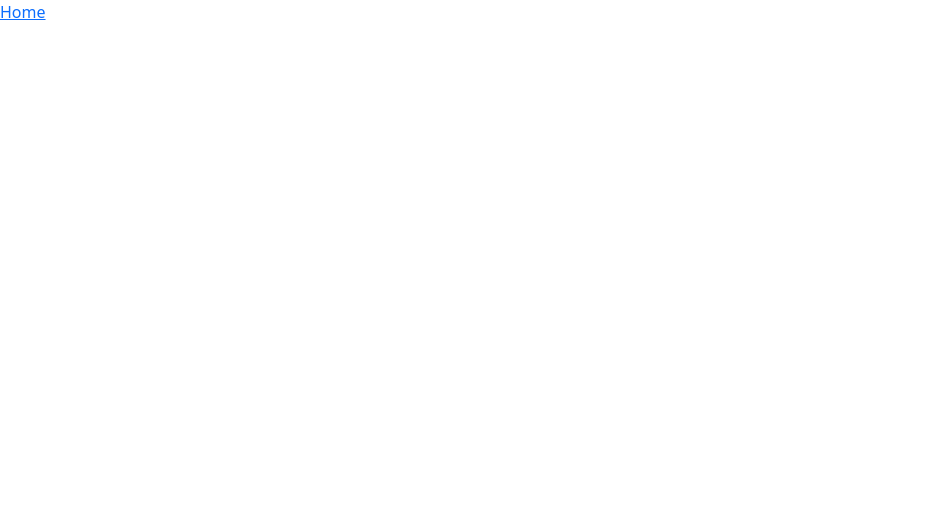
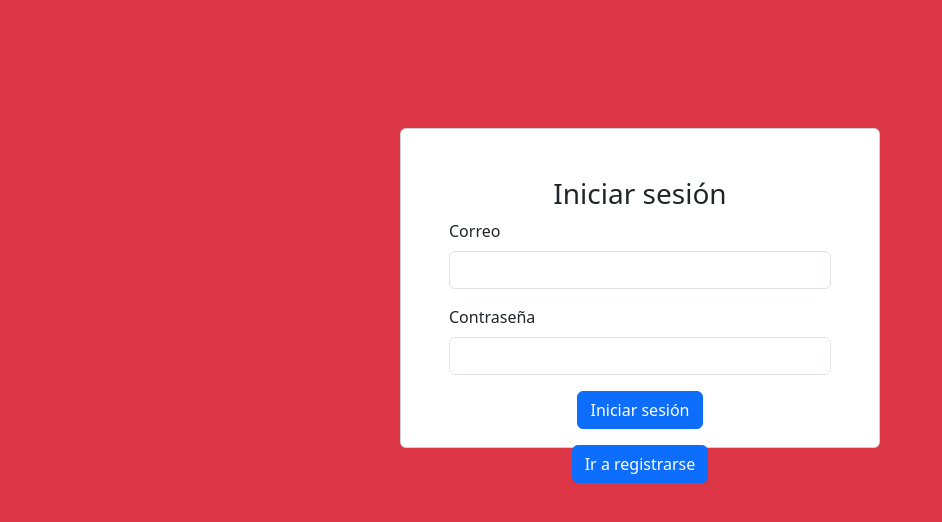
Before and after one commit to jorgeocampoc/Pedidos-Hamilo, a Vue app in the folder frontPedidos/: page /login in a window 1280 px wide. Before the commit this address had no page. Shown: the top 522 px of the page, without its empty margins (0-942 px from the left). Built offline with nearby package versions, Linux system fonts and the light colour scheme.

Commit message:
login y regitro

```diff
--- a/frontPedidos/src/App.vue
+++ b/frontPedidos/src/App.vue
@@ -1,5 +1,7 @@
 <script setup>
 import { RouterLink, RouterView } from 'vue-router'
+import { useRouter } from 'vue-router'
+  const route = useRouter();
 </script>
 
 <template>
@@ -7,8 +9,10 @@ import { RouterLink, RouterView } from 'vue-router'
     <header>
 
 
-<nav>
+<nav v-if="route.currentRoute.value.path !== '/login'">
   <RouterLink to="/">Home</RouterLink>
+  <!-- <RouterLink to="/login">Login</RouterLink> -->
+
 </nav>
 </header>
 
--- a/frontPedidos/src/router/index.js
+++ b/frontPedidos/src/router/index.js
@@ -1,5 +1,6 @@
 import { createRouter, createWebHistory } from 'vue-router'
 import HomeView from '../views/HomeView.vue'
+import LoginView from '../views/LoginView.vue'
 
 const router = createRouter({
   history: createWebHistory(import.meta.env.BASE_URL),
@@ -9,6 +10,11 @@ const router = createRouter({
       name: 'home',
       component: HomeView
     },
+    {
+      path: '/login',
+      name: 'login',
+      component: LoginView
+    },
 
   ]
 })
--- /dev/null
+++ b/frontPedidos/src/views/LoginView.vue
@@ -0,0 +1,196 @@
+<template>
+    <div class="d-flex justify-content-center bg-danger main">
+
+        <div v-if="tipoForm == 'login'" class="card">
+            <div class="card-body">
+                <h3 class="text-center">Iniciar sesión</h3>
+
+                <div class="mb-3">
+                    <label for="correo" class="form-label">Correo</label>
+                    <input type="email" v-model="correo" id="correo" class="form-control" />
+                </div>
+
+                <div class="mb-3">
+                    <label for="contrasena" class="form-label">Contraseña</label>
+                    <input type="password" v-model="contrasena" id="contrasena" class="form-control" />
+                </div>
+
+                <div class="mb-3 text-center">
+                    <button @click="ingresar()" class="btn btn-primary">Iniciar sesión</button>
+                </div>
+                <div class="mb-3 text-center">
+                    <button @click="ir('registrarse')" class="btn btn-primary">Ir a registrarse</button>
+                </div>
+
+            </div>
+        </div>
+
+        <div v-if="tipoForm == 'registrarse'" class="card">
+            <div class="card-body">
+                <h3 class="text-center">Iniciar sesión</h3>
+
+                <div class="mb-3">
+                    <label for="nombre" class="form-label">Nombre</label>
+                    <input type="text" v-model="nombre" id="nombre" class="form-control" />
+                </div>
+
+                <div class="mb-3">
+                    <label for="correo" class="form-label">Correo</label>
+                    <input type="email" v-model="correo" id="correo" class="form-control" />
+                </div>
+                <div class="mb-3">
+                    <label for="telefono" class="form-label">Telefono</label>
+                    <input type="text" v-model="telefono" id="telefono" class="form-control" />
+                </div>
+
+                <div class="mb-3">
+                    <label for="contrasena" class="form-label">Contraseña</label>
+                    <input type="password" v-model="contrasena" id="contrasena" class="form-control" />
+                </div>
+
+                <div class="mb-3 text-center">
+                    <button @click="registrar()" class="btn btn-primary">Registrarse</button>
+                </div>
+                <div class="mb-3 text-center">
+                    <button @click="ir('login')" class="btn btn-primary">Ir a registrarse</button>
+                </div>
+
+            </div>
+        </div>
+    </div>
+</template>
+
+<script setup>
+import { onMounted, ref } from 'vue'
+import axios from 'axios'
+import Swal from 'sweetalert2'
+import { useRouter } from 'vue-router'
+const route = useRouter();
+
+const nombre = ref('');
+const correo = ref('');
+const telefono = ref('');
+const contrasena = ref('');
+const usuario = ref('user1');
+const rol = ref('cliente');
+const tipoForm = ref('login');
+let baseURL = 'http://localhost:3000/auth';
+
+onMounted(() => {
+    limpiar();
+})
+
+const ingresar = async () => {
+    if (correo.value == '' || contrasena.value == '') {
+        Swal.fire({
+            title: 'Error!',
+            text: 'Ingrese sus credenciales!!',
+            icon: 'error',
+        });
+        return;
+    }
+
+    var datos = {
+        correo: correo.value,
+        contrasena: contrasena.value
+    }
+
+    try {
+        const { data } = await axios.post(baseURL + '/login', datos);
+        console.log(data);
+        localStorage.setItem('token', data.token);
+        localStorage.setItem('usuario', JSON.stringify(data.usuario));
+
+        Swal.fire({
+            title: "Bienvenido!",
+            text: "Estas de regreso " + data.usuario.nombres,
+            icon: "success",
+            showConfirmButton: false,
+            timer: 1000
+        });
+
+        setTimeout(() => {
+            route.push({ path: '/' });
+        }, 1000);
+
+    } catch (error) {
+        console.log(error);
+        console.log(error.response.data);
+        Swal.fire({
+            title: 'Error!',
+            text: error.response.data.message,
+            icon: 'error',
+        });
+    }
+
+}
+
+const registrar = async () => {
+    if (nombre.value == '' || correo.value == '' || telefono.value == '' || contrasena.value == '') {
+        Swal.fire({
+            title: 'Error!',
+            text: 'Complete todos los campos!!',
+            icon: 'error',
+        });
+        return;
+    }
+
+    var datos = {
+        nombre: nombre.value,
+        correo: correo.value,
+        telefono: telefono.value,
+        contrasena: contrasena.value,
+        usuario: usuario.value,
+        rol: rol.value
+    }
+
+    try {
+        const { data } = await axios.post('http://localhost:3000/usuarios', datos);
+        console.log(data);
+        Swal.fire({
+            title: "Bienvenido!",
+            text: "Estas de regreso ",
+            icon: "success",
+            showConfirmButton: false,
+            timer: 1000
+        });
+
+        nombre.value = '';
+        correo.value = '';
+        telefono.value = '';
+        contrasena.value = '';
+        tipoForm.value = 'login';
+
+    } catch (error) {
+        console.log(error);
+        console.log(error.response.data);
+        Swal.fire({
+            title: 'Error!',
+            text: error,
+            icon: 'error',
+        });
+    }
+}
+
+const ir = (form) => {
+    tipoForm.value = form;
+}
+
+const limpiar = () => {
+    localStorage.clear();
+}
+
+
+</script>
+<style scoped>
+.card {
+    width: 30rem;
+    padding: 2rem;
+    margin-top: 10%;
+    height: 40vh;
+}
+
+.main {
+    height: 100vh;
+}
+</style>
```
